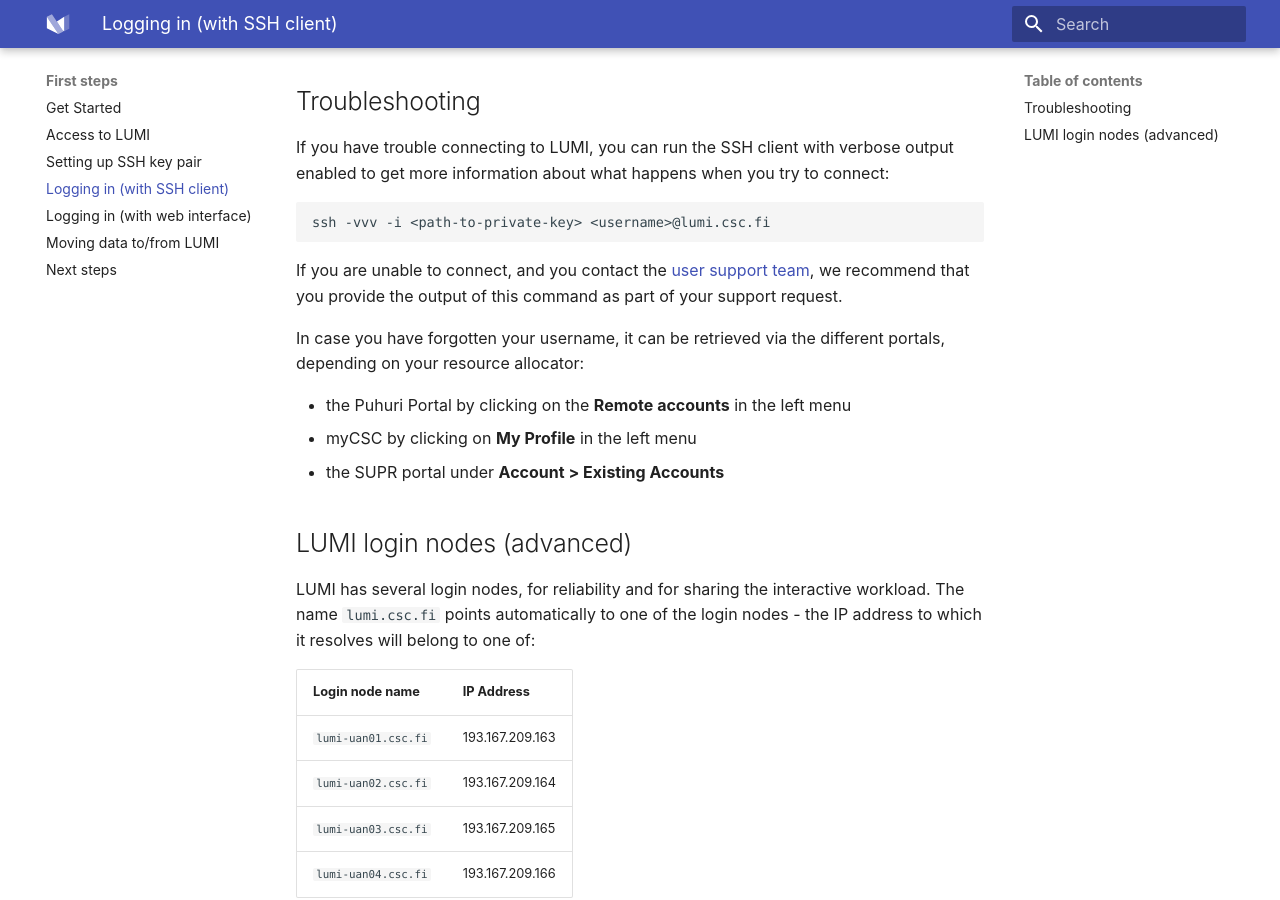
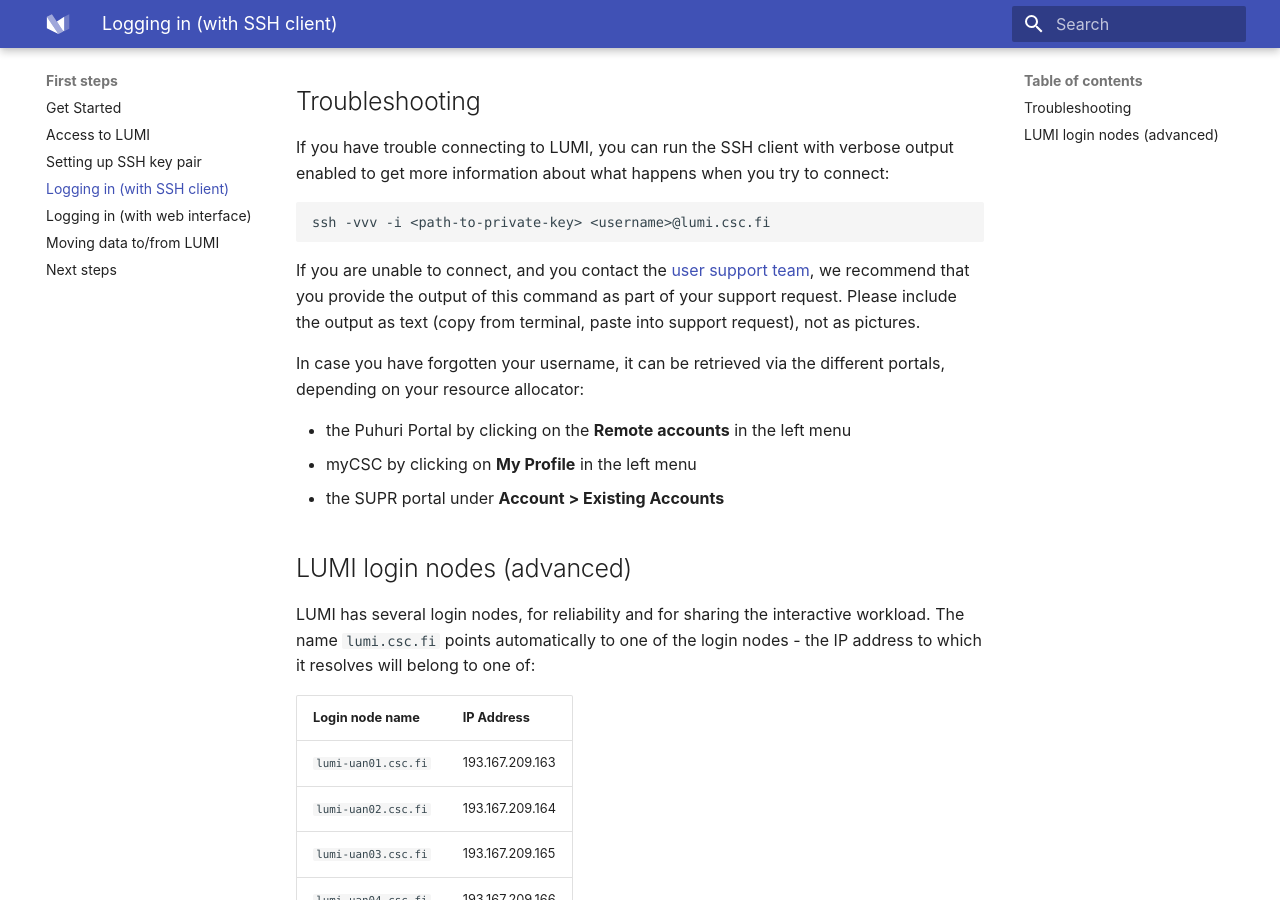
Before and after one commit to Lumi-supercomputer/lumi-userguide, an MkDocs documentation site: the page built from docs/firststeps/loggingin.md, in a window 1280 px wide and 900 px high, scrolled down 964 px. Built offline with MkDocs 1.6.1 and Material for MkDocs 9.7.7, drawn with Linux system fonts in a browser that asks for light colours.

Commit message:
loggingin.md: add to ask for ssh -vvv output as text, not as picture
asking to send ssh -vvv as text, not as picture

```diff
--- a/docs/firststeps/loggingin.md
+++ b/docs/firststeps/loggingin.md
@@ -60,7 +60,8 @@
 
 If you are unable to connect, and you contact the [user support team][helpdesk],
 we recommend that you provide the output of this command as part of your
-support request.
+support request. Please include the output as text (copy from terminal, paste
+into support request), not as pictures.
 
 In case you have forgotten your username, it can be retrieved via the different
 portals, depending on your resource allocator:
```
